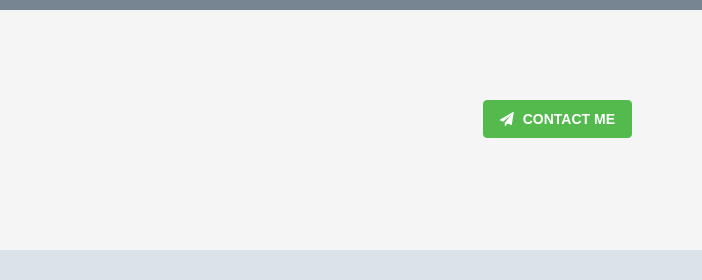
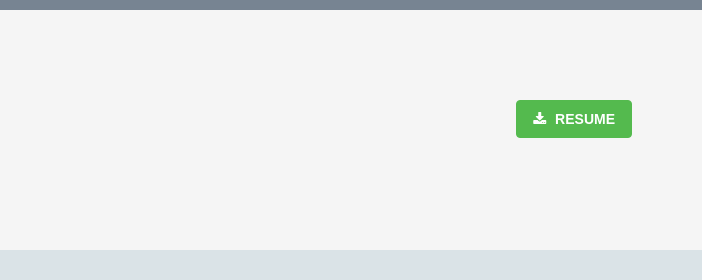
Before and after one commit to amtsha09/amtsha09.github.io, a plain HTML site: page index.html in a window 1280 px wide. Shown: the top 280 px of the page, 578-1280 px from the left. Drawn offline with Linux system fonts and the light colour scheme; a web font is replaced by a local one.

Commit message:
resume added

```diff
--- a/index.html
+++ b/index.html
@@ -43,7 +43,8 @@
 
                 </div><!--//profile-->
 
-                <a class="btn btn-cta-primary pull-right" href="mailto:asharm36@hawk.iit.edu?Subject=Hello" target="_top"><i class="fa fa-paper-plane"></i> Contact Me</a>
+                <a class="btn btn-cta-primary pull-right" href="./AmitSharma-resume%20.pdf" download="Amit's Resume.pdf"><i class="fa fa-download"></i> Resume</a>
+
 
             </div><!--//container-->
 
```
Also changed, not shown: 1 other file.
